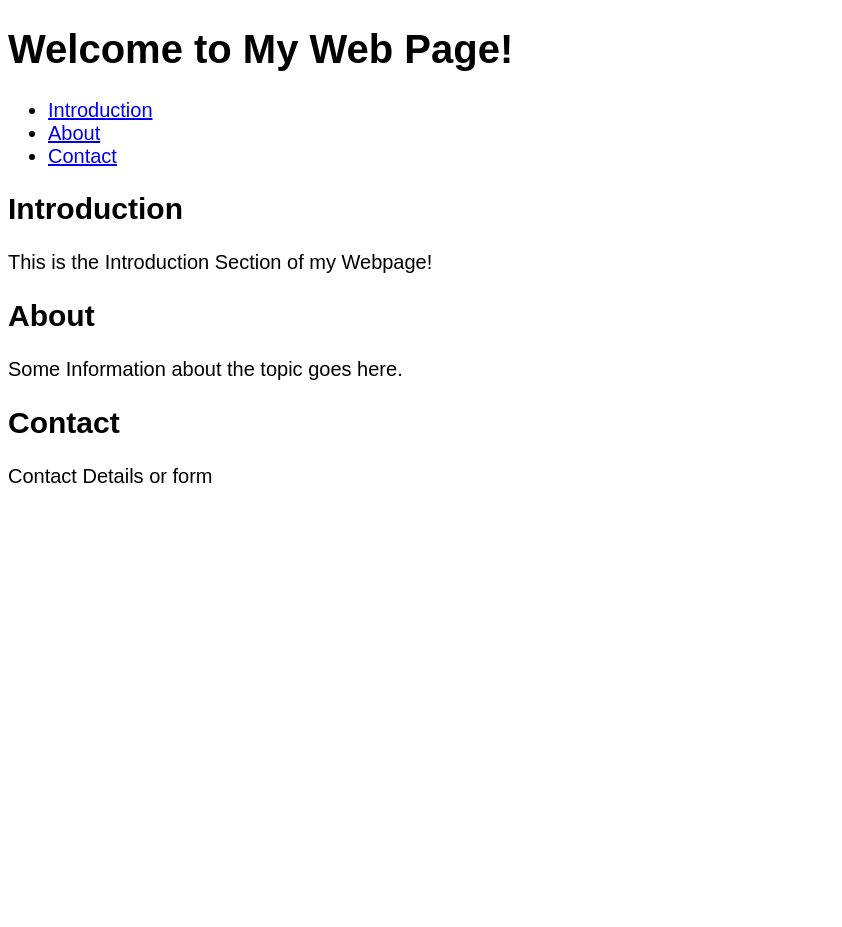
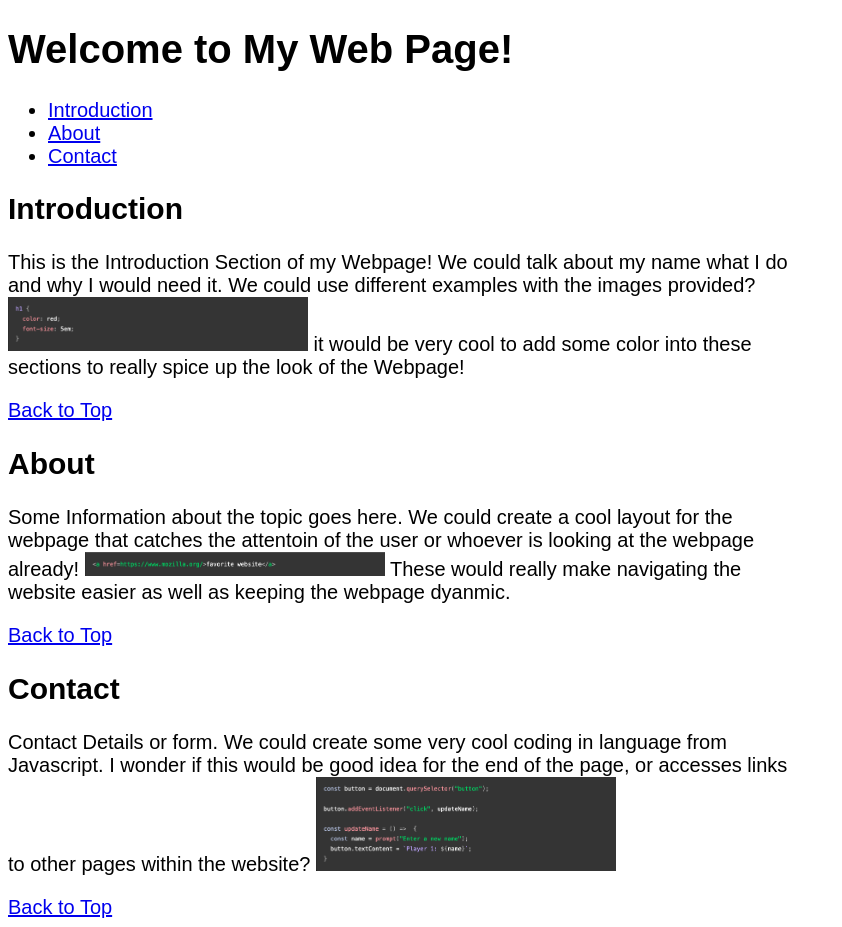
Before and after one commit to TCrawford19/acit1620, a plain HTML site: page lab2/index.html in a window 1280 px wide. Shown: the whole page, without its empty margins (0-842 px from the left). Before the commit the page ends 800 px from the top, so only its background shows below. Drawn offline with Linux system fonts and the light colour scheme.

Commit message:
fixed links & added images
Extra dialogue added to each paragraph
added assigned images to paragraphs
fixed link issue navigating the page

```diff
--- a/lab2/index.html
+++ b/lab2/index.html
@@ -3,29 +3,49 @@
 <head>
     <meta charset="UTF-8">
     <meta name="viewport" content="width=device-width, initial-scale=1.0">
-    <title>Document</title>
+    <title> Lab2 </title>
     <link rel="stylesheet" href="lab2.css">
 </head>
-<body>
+<body id="top">
     <h1> Welcome to My Web Page!</h1>
     <nav>
         <ul>
-            <li> <a href="introduction"> Introduction</a></li>
-            <li> <a href="about"> About </a> </li>
-            <li> <a href="contact"> Contact </a></li>
+            <li> <a href="#introduction"> Introduction</a></li>
+            <li> <a href="#about"> About </a> </li>
+            <li> <a href="#contact"> Contact </a></li>
         </ul>
     </nav>
-    <section id="Introduction">
+    <section id="introduction">
         <h2> Introduction </h2>
-        <p> This is the Introduction Section of my Webpage!</p>
+        <p> This is the Introduction Section of my Webpage! We could talk
+            about my name what I do and why I would need it. We could use
+            different examples with the images provided?
+            <img src="css.png" alt="CSS styling example" width="300">
+            it would be very cool to add some color into these sections
+            to really spice up the look of the Webpage!
+        </p>
+        <a href="#top"> Back to Top</a>
     </section>
-    <section id="About">
+    <section id="about">
         <h2> About </h2>
-        <p>Some Information about the topic goes here.</p>
+        <p>Some Information about the topic goes here. We could
+            create a cool layout for the webpage that catches the attentoin of the user
+            or whoever is looking at the webpage already!
+            <img src="element.png" alt="HTML anchor example" width="300">
+            These would really make navigating the website easier as well
+            as keeping the webpage dyanmic.
+        </p>
+        <a href="#top"> Back to Top</a>
     </section>
-    <section id="Contact">
+    <section id="contact">
         <h2> Contact </h2>
-        <p> Contact Details or form </p>
+        <p> Contact Details or form. We could create some very cool coding in
+            language from Javascript. I wonder if this would be good idea for the end
+            of the page, or accesses links to other pages within the
+            website?
+            <img src="script.png" alt="JavaScript Even Listener example" width="300">
+        </p>
+        <a href="#top"> Back to Top</a>
     </section>
 
 </body>
```
